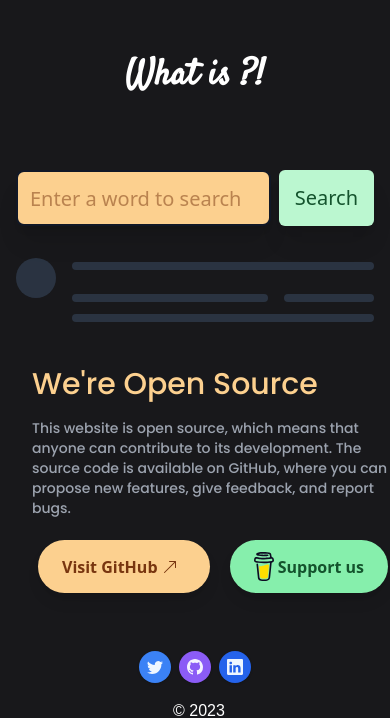
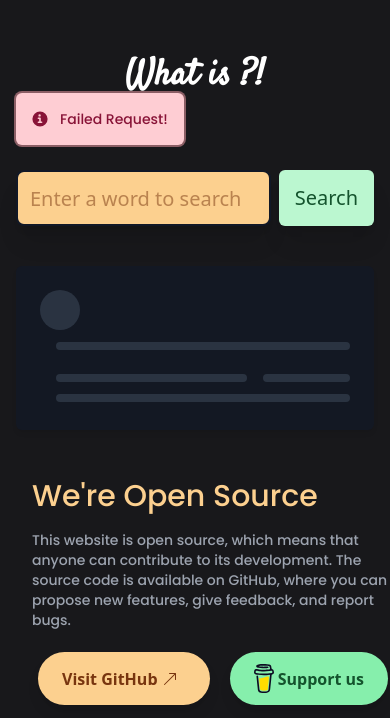
Before and after one commit to Petsamuel/fast-def, a FastAPI app: template templates/index.html in a window 390 px wide. Shown: the top 718 px of the page. Run offline with FastAPI, Linux system fonts and the light colour scheme; the template is opened without the code that fills it, so the values that code supplies are empty; some libraries are stand-ins or nearby versions.

Commit message:
notification

```diff
--- a/main.py
+++ b/main.py
@@ -3,16 +3,21 @@ from fastapi.responses import HTMLResponse, JSONResponse, RedirectResponse
 from starlette.templating import Jinja2Templates
 from fastapi.staticfiles import StaticFiles
 import requests
+import os
+from dotenv import load_dotenv
+
+# Load environment variables from the .env file
+load_dotenv()
 
 app = FastAPI()
 templates = Jinja2Templates(directory="templates")
 app.mount("/templates/static", StaticFiles(directory="templates"), name="static")
 
-api_url = "http://api.dictionaryapi.dev/api/v2/entries/en/"
+URL = os.getenv("ApiUrl")
 
 def get_definition(word: str):
     try:
-        response = requests.get(api_url + word.lower())  # Convert word to lowercase
+        response = requests.get(URL + word.lower())  # Convert word to lowercase
         response.raise_for_status()  # Raise an exception if the response status is not 2xx
         return response.json()
     except requests.exceptions.RequestException as e:
@@ -25,7 +30,8 @@ async def root(request: Request):
     data = get_definition(default_word)
 
     if data is None:
-        raise HTTPException(status_code=404, detail="Word not found or API request failed")
+        error_message = "Word not found or API request failed"
+        return templates.TemplateResponse("index.html", {"request": request, "error_message": error_message})
 
     return templates.TemplateResponse("index.html", {"request": request, "data": data})
 
@@ -37,7 +43,8 @@ async def word(request: Request, word: str):
     data = get_definition(word)
 
     if data is None:
-        return RedirectResponse(url="/", status_code=302)  # Redirect to the home page
+        error_message = "Word not found or API request failed"
+        return templates.TemplateResponse("index.html", {"request": request, "error_message": error_message})
 
     return templates.TemplateResponse("index.html", {"request": request, "data": data})
 
@@ -46,7 +53,8 @@ async def word(request: Request, word: str = Form(...)):
     data = get_definition(word)
 
     if data is None:
-        return RedirectResponse(url="/", status_code=302)  # Redirect to the home page
+        error_message = "Word not found or API request failed"
+        return templates.TemplateResponse("index.html", {"request": request, "error_message": error_message})
 
     return templates.TemplateResponse("index.html", {"request": request, "data": data})
 
--- a/requirements.txt
+++ b/requirements.txt
@@ -11,6 +11,7 @@ Jinja2==3.1.2
 MarkupSafe==2.1.3
 pydantic==2.4.2
 pydantic_core==2.10.1
+python-dotenv==1.0.0
 python-multipart==0.0.6
 requests==2.31.0
 sniffio==1.3.0
--- a/templates/index.html
+++ b/templates/index.html
@@ -14,14 +14,14 @@
     />
     <script src="{{ url_for('static', path='./static/index.js') }}" ></script>
 
-    <script src="https://code.jquery.com/jquery-3.7.1.js" ></script>
-      <script src="https://code.jquery.com/jquery-3.6.0.min.js"></script>
+  <script src="//code.jquery.com/jquery-1.12.4.js"></script>
+  <script src="//code.jquery.com/ui/1.12.1/jquery-ui.js"></script>
 
-    <title>What is ?!</title>
+    <title class="min-w-full">What is ?!</title>
   </head>
   <body class="bg-[#18181b]">
     <header class="flex justify-around items-center">
-      <div class="mt-8 text-white text-4xl font-[Satisfy] font-semibold py-6" style="font-family: Satisfy ;">
+      <div class="mt-8 text-white text-4xl font-[Satisfy] font-semibold py-6 cursor-pointer" style="font-family: Satisfy ; cursive">
       What is ?!
       </div>
 
@@ -122,21 +122,9 @@
             </ul>
           </ul>
 
-
-              {% if item.phonetics and item.phonetics|length > 0 or tem.phonetics[0].license.name %}
-              <li class="font-serif text-gray-400 text-xs absolute bottom-0 mt-4">
-                {% if item.phonetics[0].license %}
-                license:<a href="{{item.phonetics[0].license.url}}">{{ item.phonetics[0].license.name}}</a>
-                  {%else %}
-
-                  {% endif %}
-                  {% endif %}
-
-              </li>
-
             </ul>
             {% endfor %} {% else %}
-            <div class="animate-pulse flex space-x-4">
+            <div class="animate-pulse flex space-x-4 my-2 gap-2 w-full sm:w-96 rounded-md p-6 relative z-10  flex-col sm:gap-4 transition-all ease-in-out shadow-md bg-gray-900">
     <div class="rounded-full bg-slate-700 h-10 w-10"></div>
     <div class="flex-1 space-y-6 py-1">
       <div class="h-2 bg-slate-700 rounded"></div>
@@ -148,6 +136,16 @@
         <div class="h-2 bg-slate-700 rounded"></div>
       </div>
     </div>
+  </div>
+</div>
+<!--notification-->
+<div class="absolute lg:top-[4vh] md:top-[10vh] top-[11vh] flex items-center p-4 mb-4 bg-rose-200 text-rose-900 lg:text-lg md:text-md text-sm font-bold rounded-md ring-2 ring-rose-300/50 hover:bg-rose-300 transition-all ease-in-out" role="alert" id="notification">
+  <svg class="flex-shrink-0 inline w-4 h-4 mr-3" aria-hidden="true" xmlns="http://www.w3.org/2000/svg" fill="currentColor" viewBox="0 0 20 20">
+    <path d="M10 .5a9.5 9.5 0 1 0 9.5 9.5A9.51 9.51 0 0 0 10 .5ZM9.5 4a1.5 1.5 0 1 1 0 3 1.5 1.5 0 0 1 0-3ZM12 15H8a1 1 0 0 1 0-2h1v-3H8a1 1 0 0 1 0-2h2a1 1 0 0 1 1 1v4h1a1 1 0 0 1 0 2Z"/>
+  </svg>
+  <span class="sr-only">Error</span>
+  <div>
+    <span class="font-medium font-[Poppins]">Failed Request!</span> {{error_message}}
   </div>
 </div>
 
@@ -179,25 +177,6 @@
 
       </div>
     </section>
-<script>
-  document.addEventListener("DOMContentLoaded", function () {
-  const audioPlayer = document.getElementById("listen");
-  const playIcon = document.querySelector(".material-symbols-outlined");
-
-  playIcon.addEventListener("click", function () {
-    audioPlayer.play();
-  });
-});
-
-var today = new Date();
-
-// Format the date as needed
-var formattedDate = today.getFullYear();
-
-// Display the date using jQuery
-$("#dateDisplay").text("Today's Date: " + formattedDate);
-
-</script>
     <footer
       class="text-center text-white pt-10"
       style="font-family: sans-serif"
--- a/templates/static/index.js
+++ b/templates/static/index.js
@@ -7,10 +7,13 @@ document.addEventListener("DOMContentLoaded", function () {
   });
 });
 
-var today = new Date();
+$(document).click(function () {
+  $("#toggle").effect("shake");
+});
 
-// Format the date as needed
-var formattedDate = today.getFullYear();
+$("#notification").fadeIn();
 
-// Display the date using jQuery
-$("#dateDisplay").text("Today's Date: " + formattedDate);
+    // Automatically close the notification after 5 seconds (5000 milliseconds)
+    setTimeout(function () {
+      $("#notification").fadeOut();
+    }, 5000);
```
Also changed, not shown: templates/error.html (deleted), templates/static/tailwind.css.
